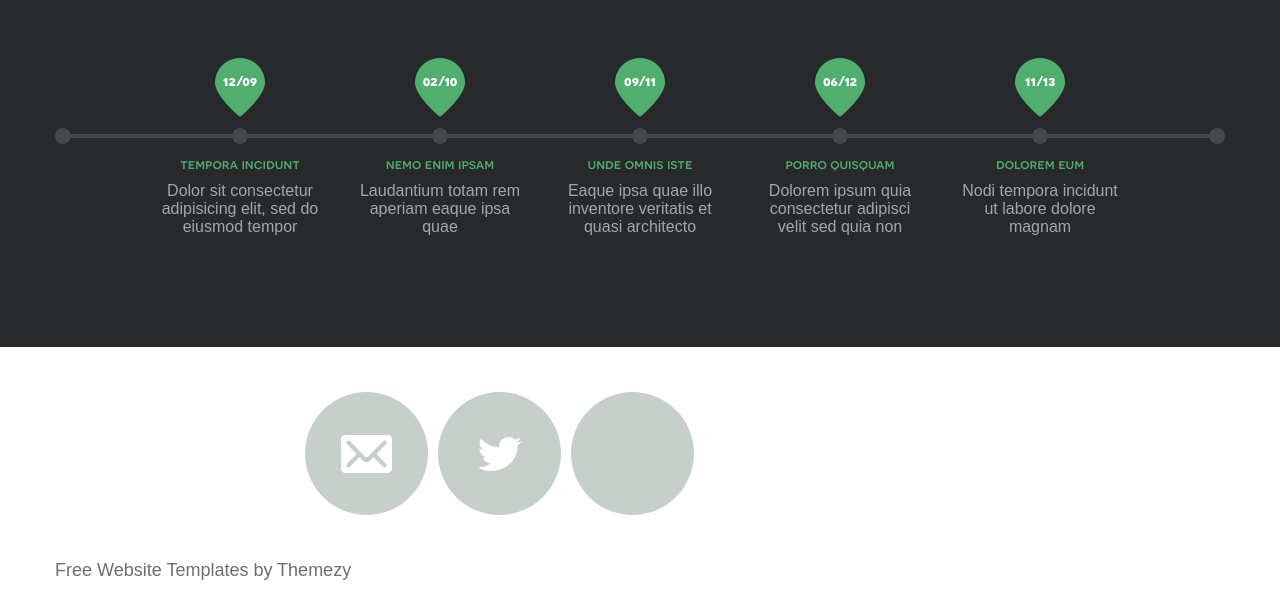
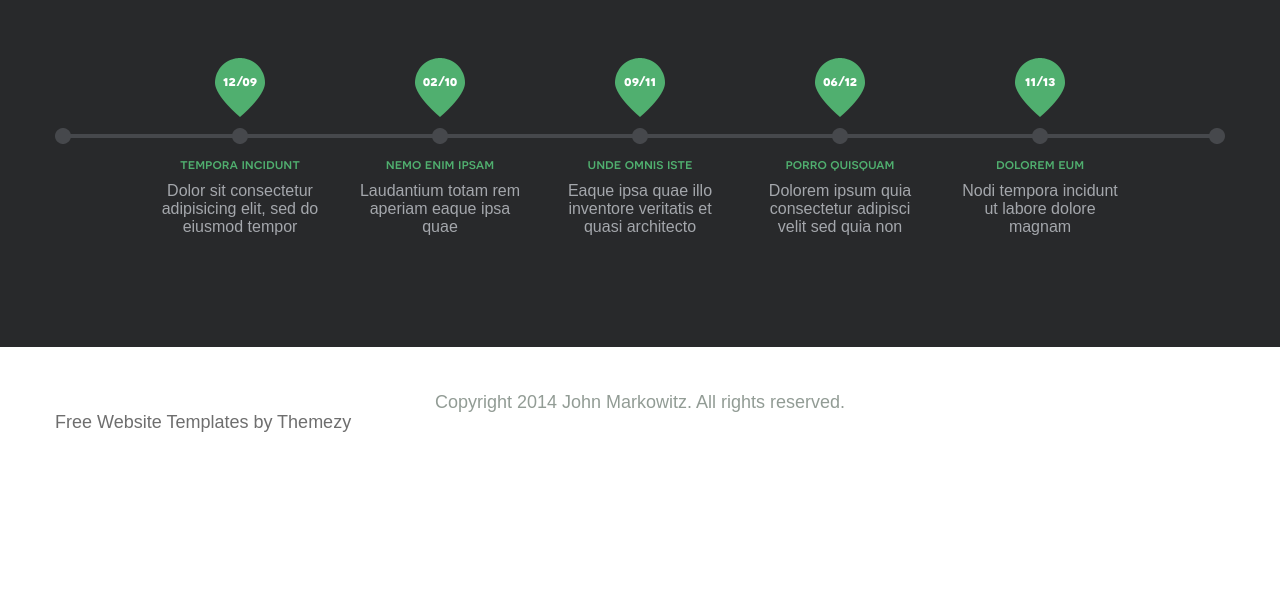
Before and after one commit to eugeniaft/eugeniaft.github.io, a plain HTML site: page index.html in a window 1280 px wide. Shown: the part 586-1187 px from the top of the page. After the commit the page ends 1039 px from the top, so only its background shows below. Drawn offline with nearby package versions, Linux system fonts and the light colour scheme.

Commit message:
remove sm icons

```diff
--- a/index.html
+++ b/index.html
@@ -80,14 +80,14 @@
 		</div>
 		<footer id="footer">
 			<div class="footer-content">
-				<ul class="social">
+				<!-- <ul class="social">
 					<li class="email"><a href="#">Email</a></li>
-					<!-- <li class="facebook"><a href="#">Facebook</a></li> -->
-					<!-- <li class="google"><a href="#">Google+</a></li> -->
+					<li class="facebook"><a href="#">Facebook</a></li>
+					<li class="google"><a href="#">Google+</a></li>
 					<li class="twitter"><a href="#">Twitter</a></li>
 					<li class="linkedin"><a href="#">Linkedin</a></li>
-				</ul>
-				<!-- <p class="copy">Copyright 2014 John Markowitz. All rights reserved.</p> -->
+				</ul> -->
+				<p class="copy">Copyright 2014 John Markowitz. All rights reserved.</p>
 				<a href="http://themezy.com">Free Website Templates by Themezy</a>
 			</div>
 		</footer>
```
Also changed, not shown: contact.html (+5 -5 lines), myskills.html (+2 -2 lines), portfolio.html (+2 -2 lines).
